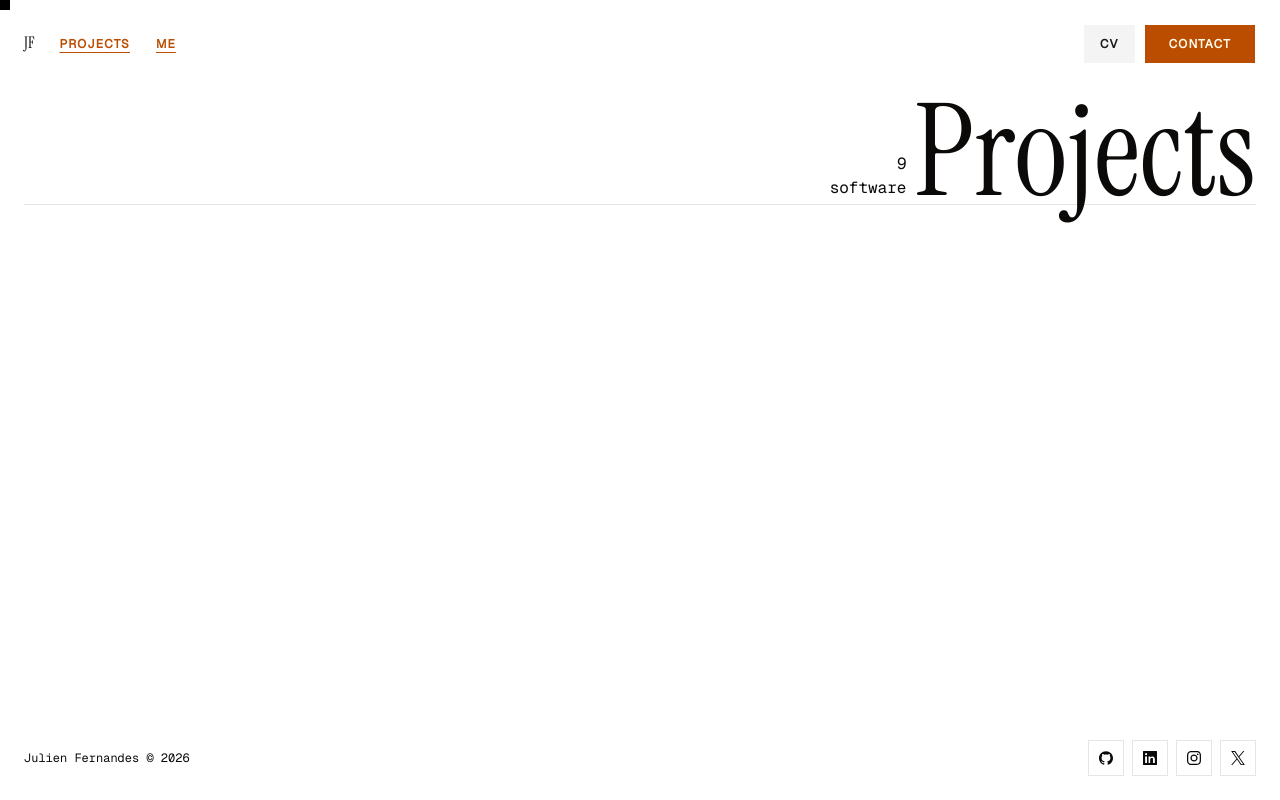
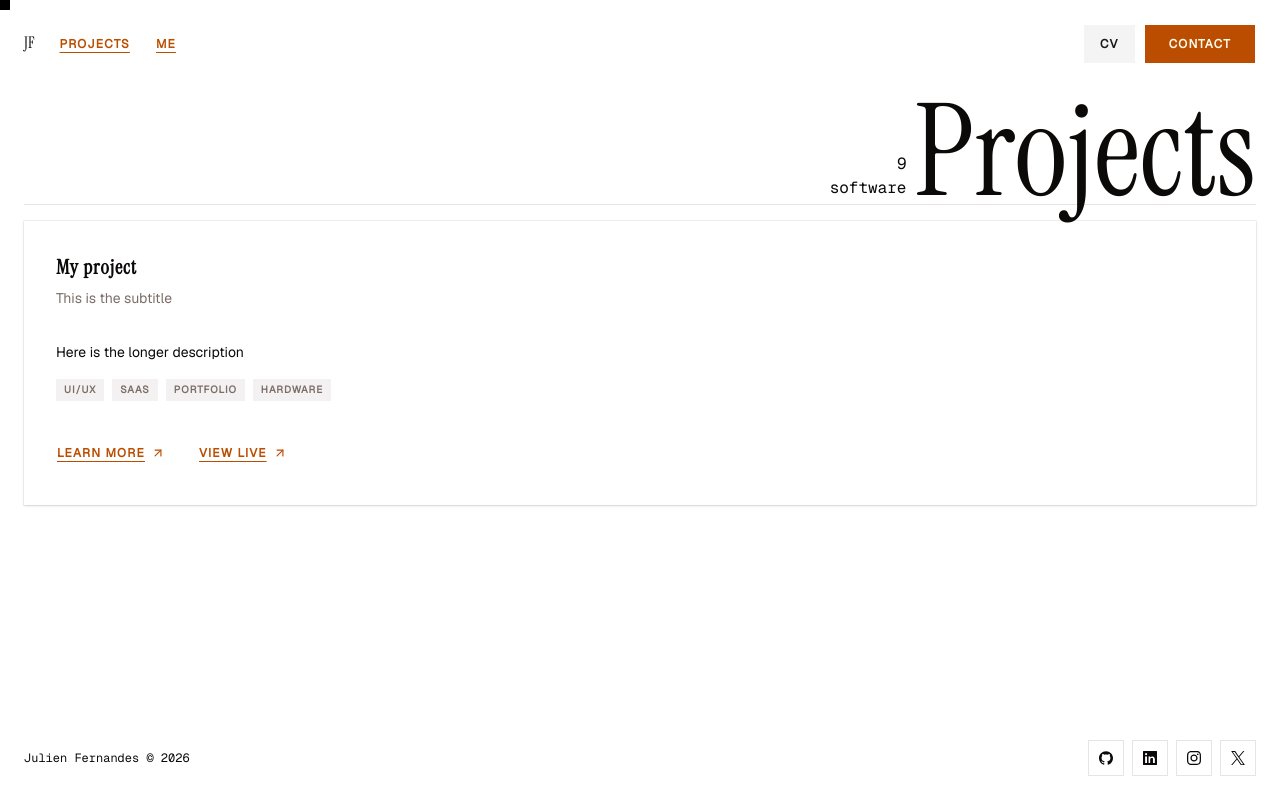
Before and after one commit to julien7518/portfolio, a Next.js app: page /projects in a window 1280 px wide. Built offline with nearby package versions, Linux system fonts and the light colour scheme.

Commit message:
ui: create a project card component
Refactor code and add a Link Button to minimize code
Add Badge and Card component
Create more vibrant custom variant for Badge component

```diff
--- a/app/projects/page.tsx
+++ b/app/projects/page.tsx
@@ -1,7 +1,9 @@
+import ProjectCard from "@/components/project-card"
+
 export default function Projects() {
   return (
     <div className="h-full w-full px-6">
-      <div>
+      <div className="mb-4">
         <div className="flex place-items-end justify-end space-x-2 align-bottom md:-mb-3">
           <div className="mb-4 hidden font-mono md:block">
             <p className="text-end">9</p>
@@ -14,7 +16,14 @@ export default function Projects() {
         <hr className="bg-muted" />
       </div>
       <div>
-
+        <ProjectCard
+          name="My project"
+          description="This is the subtitle"
+          link="/projects"
+          content="Here is the longer description"
+          live="/live"
+          category={["UI/UX", "SaaS", "Portfolio", "Hardware"]}
+        />
       </div>
     </div>
   )
--- a/components/header.tsx
+++ b/components/header.tsx
@@ -1,5 +1,6 @@
 import Link from "next/link"
 import { Button } from "./ui/button"
+import LinkButton from "./link-button"
 
 export function Header() {
   return (
@@ -9,19 +10,15 @@ export function Header() {
           JF
         </Link>
 
-        <Button asChild variant="link" className="px-0">
-          <Link href="/projects">Projects</Link>
-        </Button>
+        <LinkButton label="Projects" link="/projects" />
 
-        <Button asChild variant="link" className="px-0">
-          <Link href="/me">Me</Link>
-        </Button>
+        <LinkButton label="Me" link="/me" />
       </div>
       <div className="space-x-2">
         <Button asChild variant="tertiary" className="px-4">
           <Link href="/resume">CV</Link>
         </Button>
-        <Button asChild variant="default">
+        <Button asChild>
           <Link href="mailto:julien.f2004@icloud.com">Contact</Link>
         </Button>
       </div>
--- /dev/null
+++ b/components/link-button.tsx
@@ -0,0 +1,23 @@
+import { Button } from "./ui/button"
+import Link from "next/link"
+import type { LucideIcon } from "lucide-react"
+
+interface LinkButtonProps {
+  label: string
+  link: string
+  icon?: LucideIcon
+}
+
+export default function LinkButton({
+  label,
+  link,
+  icon: Icon,
+}: LinkButtonProps) {
+  return (
+    <Button asChild variant="link" className="px-0">
+      <Link href={link}>
+        {label} {Icon ? <Icon /> : null}
+      </Link>
+    </Button>
+  )
+}
--- /dev/null
+++ b/components/project-card.tsx
@@ -0,0 +1,60 @@
+import { ArrowUpRight } from "lucide-react"
+
+import {
+  Card,
+  CardDescription,
+  CardFooter,
+  CardHeader,
+  CardTitle,
+  CardContent,
+  CardAction,
+} from "./ui/card"
+import LinkButton from "./link-button"
+import { Badge } from "./ui/badge"
+
+interface ProjectCardProps {
+  name: string
+  description?: string
+  content: string
+  link: string
+  live?: string
+  category?: string[]
+}
+
+export default function ProjectCard({
+  name,
+  description,
+  content,
+  link,
+  live,
+  category,
+}: ProjectCardProps) {
+  return (
+    <Card>
+      <CardHeader>
+        <CardTitle>{name}</CardTitle>
+        {description ? <CardDescription>{description}</CardDescription> : null}
+      </CardHeader>
+      <CardContent className="space-y-4">
+        <p>{content}</p>
+        <div className="space-x-2">
+          {category?.map((label, index) => (
+            <Badge variant="secondary" key={index}>
+              {label}
+            </Badge>
+          ))}
+        </div>
+      </CardContent>
+      <CardFooter className="space-x-8">
+        <CardAction>
+          <LinkButton label="Learn more" link={link} icon={ArrowUpRight} />
+        </CardAction>
+        {live ? (
+          <CardAction>
+            <LinkButton label="View live" link={live} icon={ArrowUpRight} />
+          </CardAction>
+        ) : null}
+      </CardFooter>
+    </Card>
+  )
+}
--- /dev/null
+++ b/components/ui/badge.tsx
@@ -0,0 +1,47 @@
+import * as React from "react"
+import { cva, type VariantProps } from "class-variance-authority"
+import { Slot } from "radix-ui"
+
+import { cn } from "@/lib/utils"
+
+const badgeVariants = cva(
+  "group/badge inline-flex w-fit shrink-0 items-center justify-center gap-1.5 overflow-hidden rounded-none border-0 bg-transparent px-2 py-1 text-[0.625rem] font-semibold tracking-widest whitespace-nowrap uppercase transition-colors focus-visible:border-ring focus-visible:ring-[3px] focus-visible:ring-ring/50 has-data-[icon=inline-end]:pr-0 has-data-[icon=inline-start]:pl-0 aria-invalid:border-destructive aria-invalid:ring-destructive/20 dark:aria-invalid:ring-destructive/40 [&>svg]:pointer-events-none [&>svg]:size-3!",
+  {
+    variants: {
+      variant: {
+        default: "bg-primary/10 text-primary [a]:hover:text-primary/70",
+        secondary: "bg-muted text-muted-foreground [a]:hover:text-foreground",
+        destructive:
+          "bg-destructive/10 text-destructive focus-visible:ring-destructive/20 dark:focus-visible:ring-destructive/40 [a]:hover:text-destructive/70",
+        outline:
+          "border border-border text-foreground [a]:hover:text-foreground/70",
+        ghost: "text-muted-foreground hover:bg-accent hover:text-foreground",
+        link: "text-foreground underline-offset-4 hover:underline",
+      },
+    },
+    defaultVariants: {
+      variant: "default",
+    },
+  }
+)
+
+function Badge({
+  className,
+  variant = "default",
+  asChild = false,
+  ...props
+}: React.ComponentProps<"span"> &
+  VariantProps<typeof badgeVariants> & { asChild?: boolean }) {
+  const Comp = asChild ? Slot.Root : "span"
+
+  return (
+    <Comp
+      data-slot="badge"
+      data-variant={variant}
+      className={cn(badgeVariants({ variant }), className)}
+      {...props}
+    />
+  )
+}
+
+export { Badge, badgeVariants }
--- /dev/null
+++ b/components/ui/card.tsx
@@ -0,0 +1,103 @@
+import * as React from "react"
+
+import { cn } from "@/lib/utils"
+
+function Card({
+  className,
+  size = "default",
+  ...props
+}: React.ComponentProps<"div"> & { size?: "default" | "sm" }) {
+  return (
+    <div
+      data-slot="card"
+      data-size={size}
+      className={cn(
+        "group/card flex flex-col gap-(--card-spacing) overflow-hidden bg-card py-(--card-spacing) text-sm text-card-foreground shadow-sm ring-1 ring-foreground/5 [--card-spacing:--spacing(8)] has-[>img:first-child]:pt-0 data-[size=sm]:[--card-spacing:--spacing(5)] *:[img:first-child]:rounded-none *:[img:last-child]:rounded-none",
+        className
+      )}
+      {...props}
+    />
+  )
+}
+
+function CardHeader({ className, ...props }: React.ComponentProps<"div">) {
+  return (
+    <div
+      data-slot="card-header"
+      className={cn(
+        "group/card-header @container/card-header grid auto-rows-min items-start gap-1.5 rounded-none px-(--card-spacing) has-data-[slot=card-action]:grid-cols-[1fr_auto] has-data-[slot=card-description]:grid-rows-[auto_auto] [.border-b]:pb-(--card-spacing)",
+        className
+      )}
+      {...props}
+    />
+  )
+}
+
+function CardTitle({ className, ...props }: React.ComponentProps<"div">) {
+  return (
+    <div
+      data-slot="card-title"
+      className={cn(
+        "font-heading text-xl font-semibold tracking-wider",
+        className
+      )}
+      {...props}
+    />
+  )
+}
+
+function CardDescription({ className, ...props }: React.ComponentProps<"div">) {
+  return (
+    <div
+      data-slot="card-description"
+      className={cn("text-sm leading-relaxed text-muted-foreground", className)}
+      {...props}
+    />
+  )
+}
+
+function CardAction({ className, ...props }: React.ComponentProps<"div">) {
+  return (
+    <div
+      data-slot="card-action"
+      className={cn(
+        "col-start-2 row-span-2 row-start-1 self-start justify-self-end",
+        className
+      )}
+      {...props}
+    />
+  )
+}
+
+function CardContent({ className, ...props }: React.ComponentProps<"div">) {
+  return (
+    <div
+      data-slot="card-content"
+      className={cn("px-(--card-spacing)", className)}
+      {...props}
+    />
+  )
+}
+
+function CardFooter({ className, ...props }: React.ComponentProps<"div">) {
+  return (
+    <div
+      data-slot="card-footer"
+      className={cn(
+        "flex items-center px-(--card-spacing) [.border-t]:pt-(--card-spacing)",
+        className
+      )}
+      {...props}
+    />
+  )
+}
+
+export {
+  Card,
+  CardHeader,
+  CardFooter,
+  CardTitle,
+  CardAction,
+  CardDescription,
+  CardContent,
+}
```
